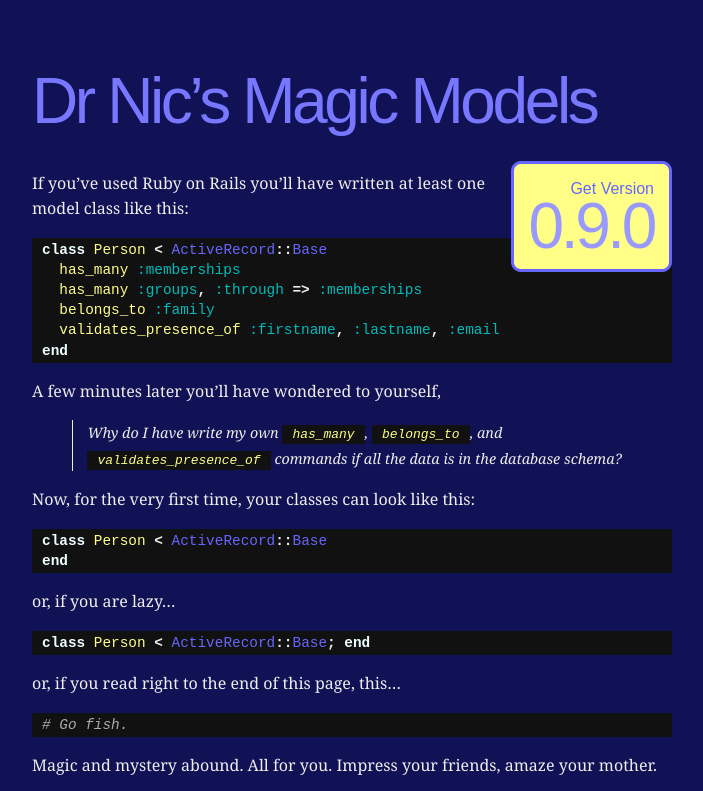
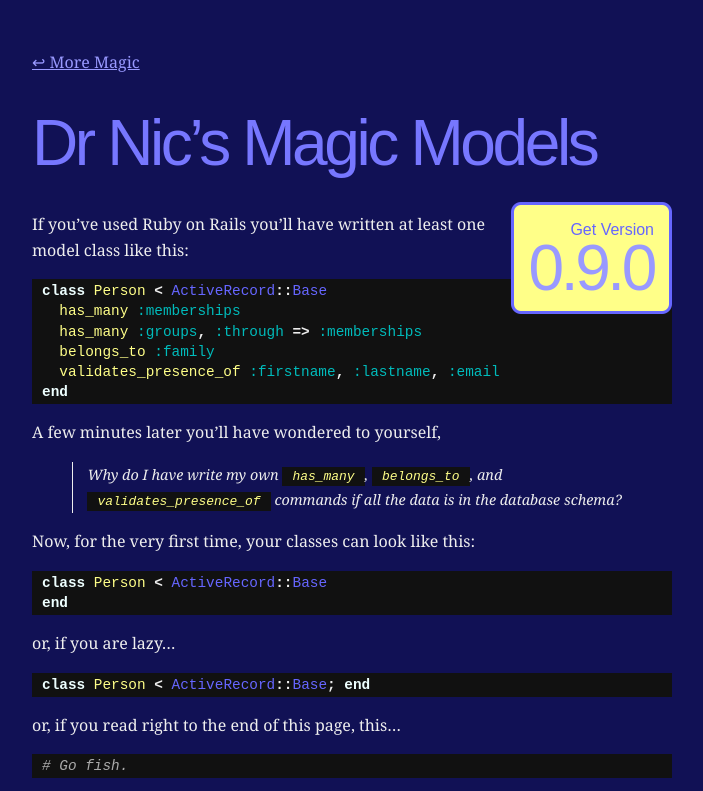
Before and after one commit to drnic/dr-nic-magic-models, a plain HTML site: page website/index.html in a window 1280 px wide. Shown: the top 791 px of the page, without its empty margins (288-991 px from the left). Drawn offline with Linux system fonts and the light colour scheme.

Commit message:
Update websites with more links and return links to home page
git-svn-id: svn+ssh://rubyforge.org/var/svn/magicmodels/dr_nic_magic_models/trunk@103 de3bcc45-6e19-0410-94f5-955a5e68fca2

```diff
--- a/website/index.html
+++ b/website/index.html
@@ -32,6 +32,7 @@
 </head>
 <body>
 <div id="main">
+	<p><a href="/">&#x21A9; More Magic</a></p>
 
     <h1>Dr Nic&#8217;s Magic Models</h1>
     <div id="version" class="clickable" onclick='document.location = "http://rubyforge.org/projects/magicmodels"; return false'>
```
Also changed, not shown: 1 other file.
